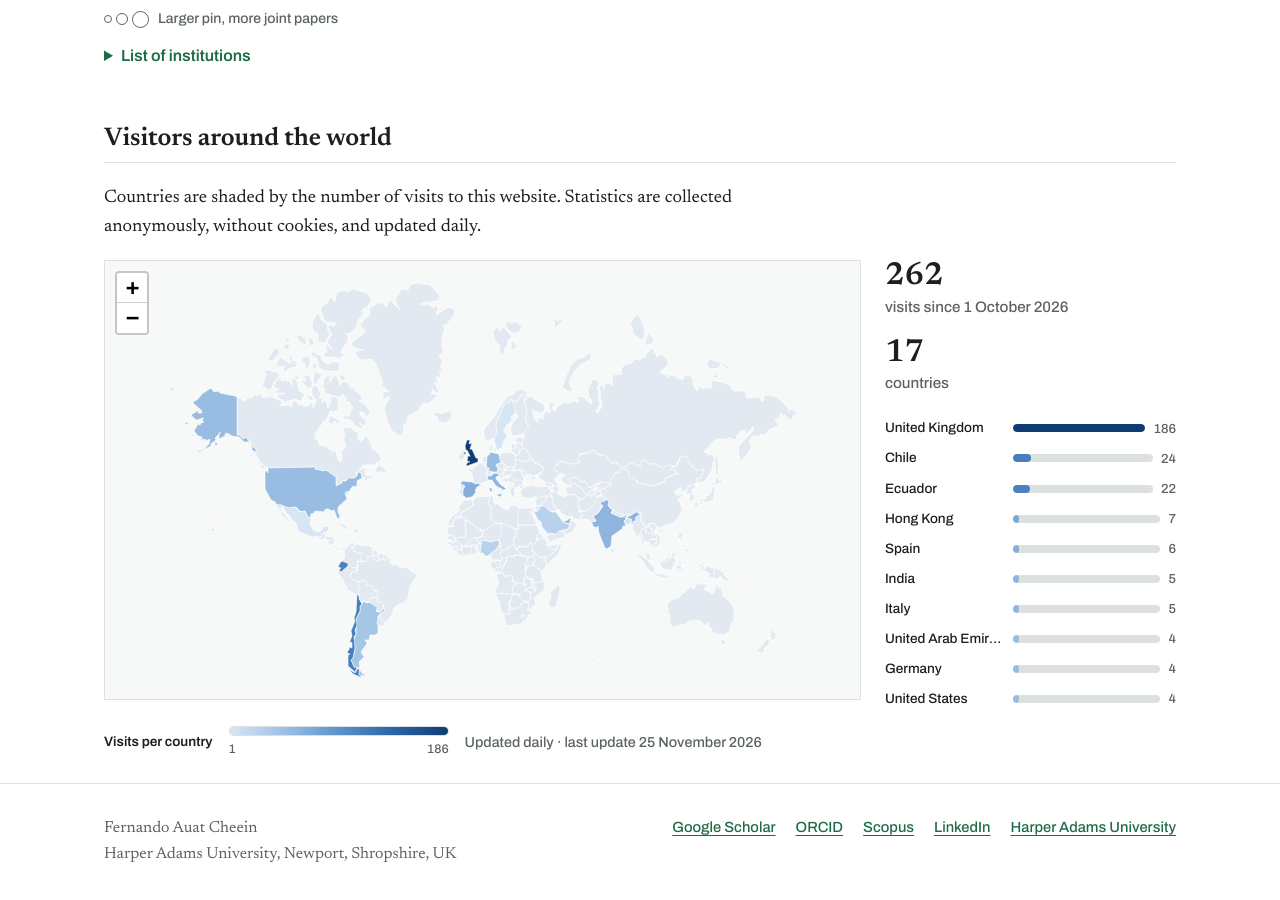
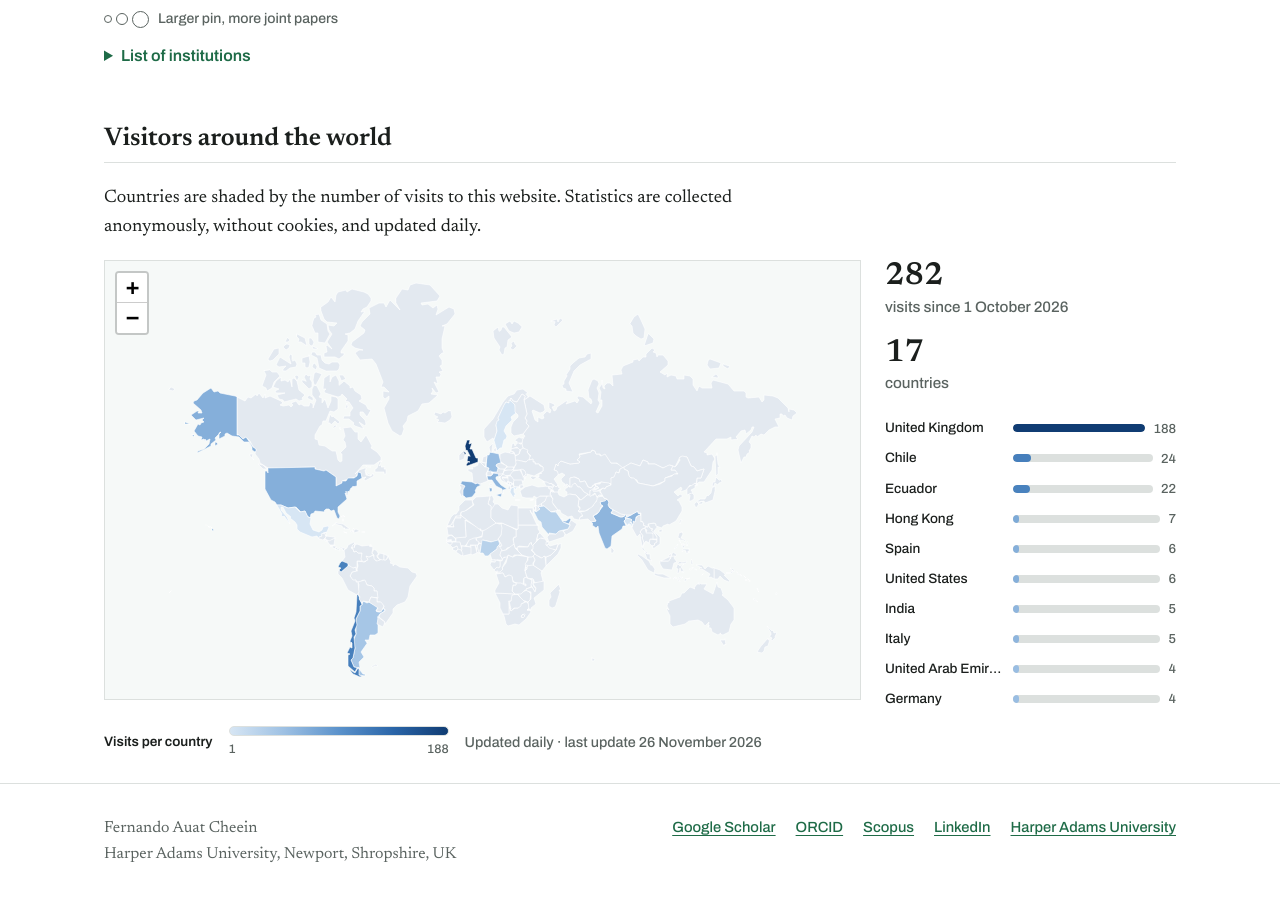
Before and after one commit to fauatcheein/fauatcheein, a Jekyll site: the page built from network.html, in a window 1280 px wide and 900 px high, scrolled down 974 px. Built offline with Jekyll 4.4.1, drawn with Linux system fonts in a browser that asks for light colours.

Commit message:
Update visitor statistics

```diff
--- a/_data/visitors.json
+++ b/_data/visitors.json
@@ -1,18 +1,18 @@
 {
-  "updated": "2026-11-25T15:35:20Z",
+  "updated": "2026-11-26T15:13:40Z",
   "since": "2026-10-01",
-  "total": 262,
+  "total": 282,
   "countries": {
-    "GB": 186,
+    "GB": 188,
     "CL": 24,
     "EC": 22,
     "HK": 7,
     "ES": 6,
+    "US": 6,
     "IN": 5,
     "IT": 5,
     "AE": 4,
     "DE": 4,
-    "US": 4,
     "AR": 3,
     "NG": 2,
     "SA": 2,
@@ -27,11 +27,11 @@
     "EC": "Ecuador",
     "HK": "Hong Kong",
     "ES": "Spain",
+    "US": "United States",
     "IN": "India",
     "IT": "Italy",
     "AE": "United Arab Emirates",
     "DE": "Germany",
-    "US": "United States",
     "AR": "Argentina",
     "NG": "Nigeria",
     "SA": "Saudi Arabia",
```
